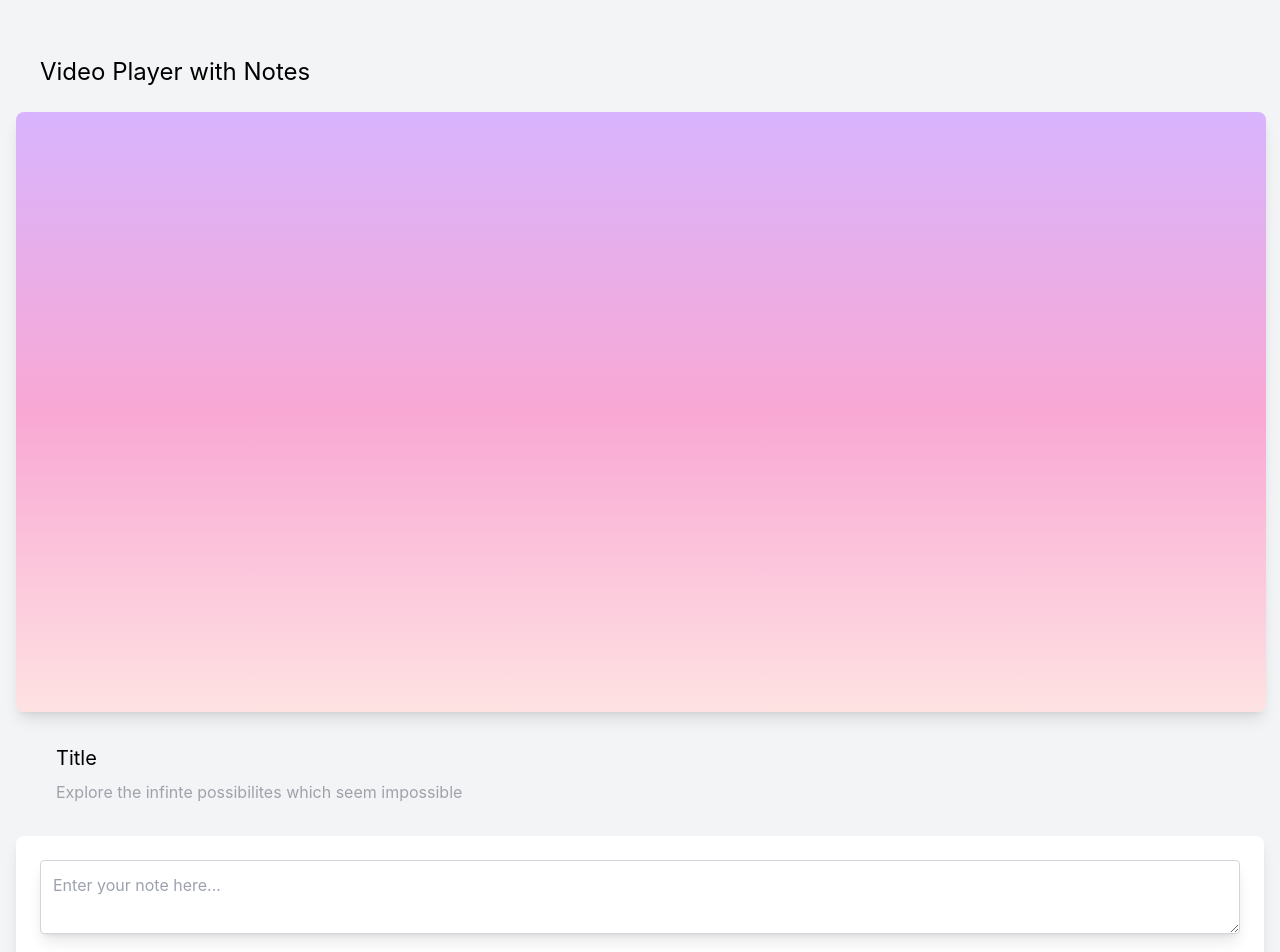
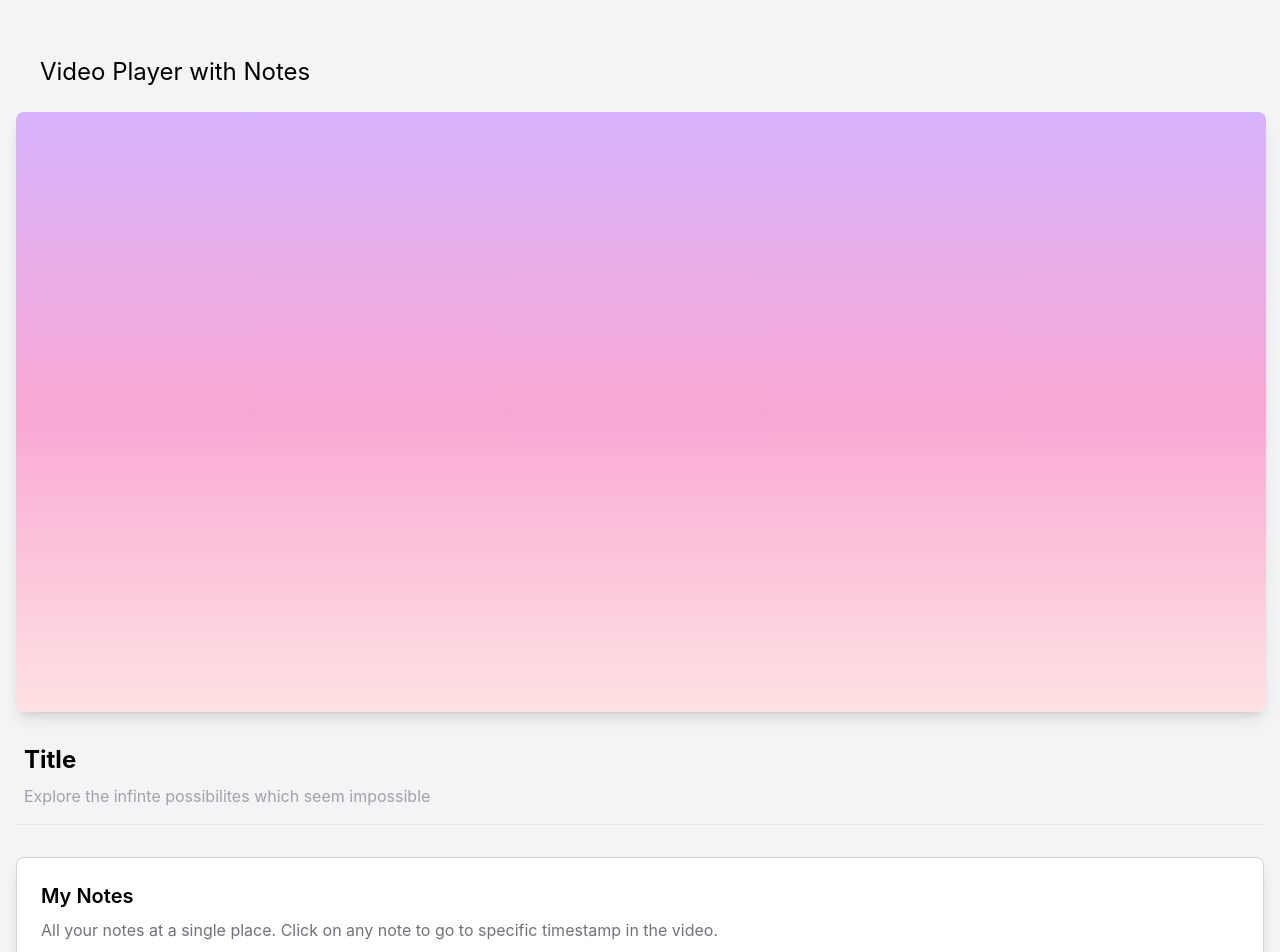
Before and after one commit to saikiran76/VideoPlayer, a React (Create React App) app: page / in a window 1280 px wide. Shown: the top 952 px of the page. Built offline with nearby package versions, Linux system fonts and the light colour scheme.

Commit message:
modified styling

```diff
--- a/src/components/Description.js
+++ b/src/components/Description.js
@@ -1,8 +1,9 @@
 const Description = () =>{
     return(
-        <div className="m-8 font-inter">
-            <h1 className="font-inter m-2 text-xl">Title</h1>
-            <p className="text-zinc-400 m-2">Explore the infinte possibilites which seem impossible</p>
+        <div className="mt-8 mb-8 font-inter">
+            <h1 className="font-inter m-2 text-2xl font-bold">Title</h1>
+            <p className="text-zinc-400 m-2 mb-4">Explore the infinte possibilites which seem impossible</p>
+            <hr></hr>
         </div>
 
     )
--- a/src/components/Notes.js
+++ b/src/components/Notes.js
@@ -63,9 +63,12 @@ const Notes = ({ videoId, videoPlayer }) => {
   };
 
   return (
-    <div className="bg-white p-6 rounded-lg shadow-lg font-inter">
+    <div className="bg-white p-6 rounded-lg shadow-lg font-inter border-gray-300 border-l border-r border-b border-t">
+      <h1 className="font-inter font-semibold text-xl mb-2">My Notes</h1>
+      <p className='text-zinc-500 mb-4'>All your notes at a single place. Click on any note to go to specific timestamp in the video.</p>
+      <hr></hr>
       <textarea
-        className="w-full p-3 border border-gray-300 rounded mb-4 shadow-lg"
+        className="w-full p-3 border mt-4 border-gray-300 rounded mb-4 shadow-lg"
         value={noteText}
         onChange={e => setNoteText(e.target.value)}
         placeholder="Enter your note here..."
@@ -74,10 +77,10 @@ const Notes = ({ videoId, videoPlayer }) => {
 
       {notes.map((note, index) => (
         <div key={index} className="mt-4 p-4 border border-gray-300 rounded">
+          <p>{note.dateCreated} - <span className="text-blue-500 cursor-pointer" onClick={() => jumpToTimestamp(note.timestamp)}>Jump to {note.timestamp}s</span></p>
           <p>{note.content}</p>
-          <p>{note.dateCreated} - <span className="text-blue-500 cursor-pointer" onClick={() => jumpToTimestamp(note.timestamp)}>Jump to {note.timestamp}s</span></p>
           <div className='flex gap-4 justify-end items-center'>
-            <div onClick={() => editNote(index)}><Button name='Edit' margin={"mr-2"} /></div>
+            <div onClick={() => editNote(index)}><Button name='Edit' margin={""} /></div>
             <div onClick={() => deleteNote(index)}><Button name={"Delete"} /></div>
           </div>
         </div>
```
